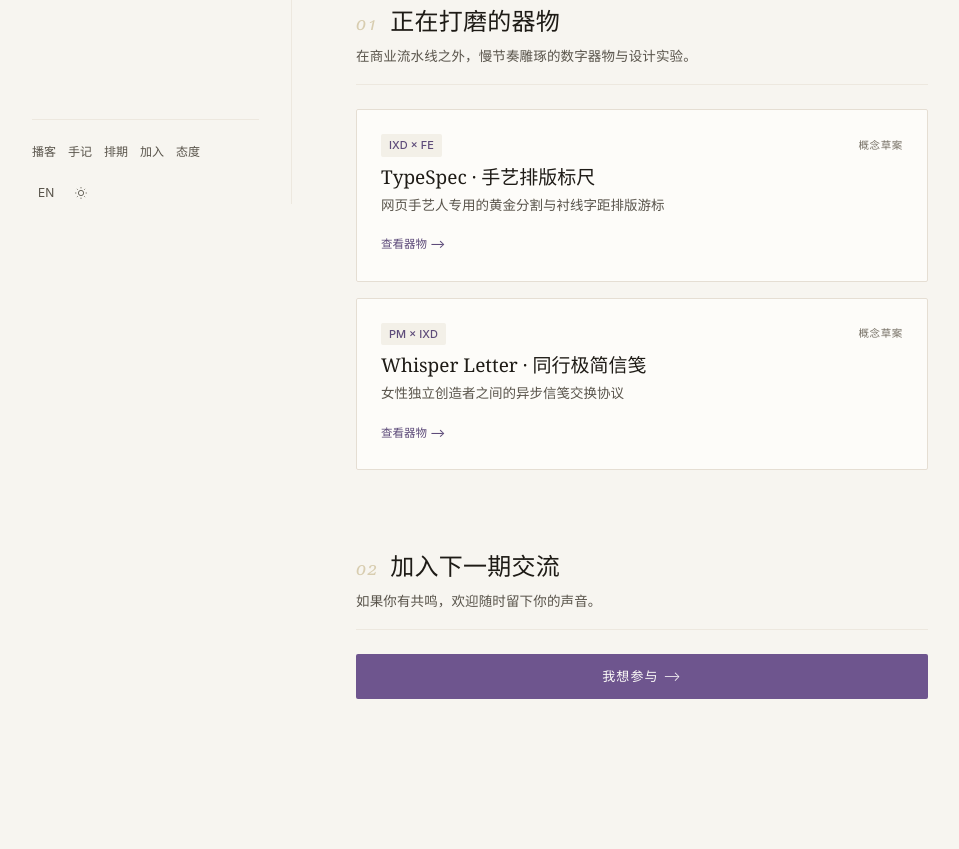
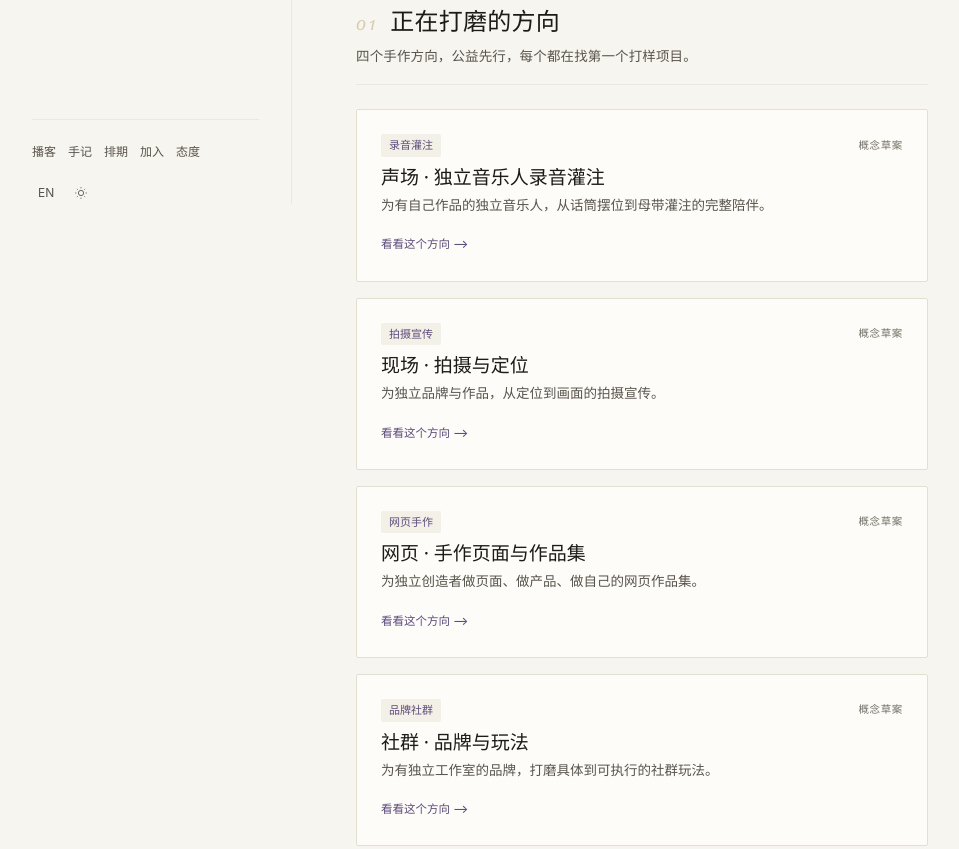
Before and after one commit to duoremifa/women-in-tech, an Astro site: page / in a window 1280 px wide. Shown: the part 514-1363 px from the top of the page, without its empty margins (160-1119 px from the left). Built offline with nearby package versions, Linux system fonts and the light colour scheme; Astro itself is replaced by a stand-in of ours; a web font is replaced by a local one.

Commit message:
works: reframe around 4 craft directions (audio/visual/web/brand)
- Drop tech-only WorkRole enum; replace roles badge with craft category label
- 4 directional works: 声场(录音灌注) · 现场(拍摄宣传) · 网页(手作) · 社群(品牌玩法)
- Section: 正在打磨的器物 → 正在打磨的方向 / In the Workshop
- All status=concept, honest framing: each direction seeking first打样 project
- CTAs soften: 认领共建角色 → 想一起打磨; 加入推敲 → 我想参与
- 器物 → 方向 throughout (back link, placeholder note, other-works link)
- Public-welfare first framing; agent/business motive kept private (not on page)

Co-Authored-By: Claude Opus 4.8 (1M context) <noreply@anthropic.com>

```diff
--- a/src/data/works.ts
+++ b/src/data/works.ts
@@ -1,8 +1,9 @@
 // src/data/works.ts
-// 正在打磨的器物（Craft Lab 候选）。当前为占位，详情页 /works/[slug] 先搭框架。
+// 正在打磨的方向（四个手作方向，公益先行）。
+// 每个方向在找第一个打样项目，其他人可选择加入共建。
+// 详情页 /works/[slug] 先搭框架，等真实打样项目落地再补原型与图。
 
 export type WorkStatus = 'concept' | 'prototype' | 'building';
-export type WorkRole = 'pm' | 'ixd' | 'fe';
 
 export interface Work {
   slug: string;
@@ -11,7 +12,9 @@ export interface Work {
   taglineZh: string;
   taglineEn: string;
   status: WorkStatus;
-  roles: WorkRole[];
+  /** 手作方向分类标签（替代原 tech-only roles 枚举） */
+  craftZh: string;
+  craftEn: string;
   ethosZh: string;
   ethosEn: string;
   cobuildHintZh: string;
@@ -20,30 +23,60 @@ export interface Work {
 
 export const WORKS: Work[] = [
   {
-    slug: 'typespec',
-    titleZh: 'TypeSpec · 手艺排版标尺',
-    titleEn: 'TypeSpec · Typography Calliper',
-    taglineZh: '网页手艺人专用的黄金分割与衬线字距排版游标',
-    taglineEn: 'A modular golden-ratio typography inspection utility',
+    slug: 'sound-field',
+    titleZh: '声场 · 独立音乐人录音灌注',
+    titleEn: 'Sound Field · Recording for Independent Musicians',
+    taglineZh: '为有自己作品的独立音乐人，从话筒摆位到母带灌注的完整陪伴。',
+    taglineEn: 'From mic placement to mastering—end-to-end care for independent musicians with original work.',
     status: 'concept',
-    roles: ['ixd', 'fe'],
-    ethosZh: '让中英文混排拥有如同手制书籍一般的留白韵律与行气呼吸。把排版当手艺，而非默认值。',
-    ethosEn: 'Bringing bookish calm and meticulous tracking to modern web screens. Treating typography as craft, not default.',
-    cobuildHintZh: 'PM 负责即开即用体验；IxD 负责模块化尺度与黄金比例游标；FE 负责纯 CSS 变量流式驱动。',
-    cobuildHintEn: 'PM owns the instant-use loop; IxD owns modular scale + golden-ratio callipers; FE owns pure CSS-variable fluid driving.',
+    craftZh: '录音灌注',
+    craftEn: 'Audio',
+    ethosZh: '把声音当手艺——每一帧都经得起回放，不靠响度讨好耳朵。',
+    ethosEn: 'Treating sound as craft—every frame holds up to replay, never flattering the ear with loudness.',
+    cobuildHintZh: '我负责录音工程与母带陪伴；欢迎乐手带来未完成的曲子，或调音师一起打磨频段。',
+    cobuildHintEn: 'I cover recording engineering and mastering accompaniment; musicians bring unfinished tracks, or engineers co-shape the frequency map.',
   },
   {
-    slug: 'whisper-letter',
-    titleZh: 'Whisper Letter · 同行极简信笺',
-    titleEn: 'Whisper Letter · Peer Critique Protocol',
-    taglineZh: '女性独立创造者之间的异步信笺交换协议',
-    taglineEn: 'An asynchronous craft critique protocol for independent creators',
+    slug: 'on-set',
+    titleZh: '现场 · 拍摄与定位',
+    titleEn: 'On Set · Shooting & Positioning',
+    taglineZh: '为独立品牌与作品，从定位到画面的拍摄宣传。',
+    taglineEn: 'From positioning to frame—shooting and promotion for independent brands and works.',
     status: 'concept',
-    roles: ['pm', 'ixd'],
-    ethosZh: '每次仅交换一份深度同行反馈，拒绝浮躁的信息流与客套夸奖。一封信的耐心，胜过一百条点赞。',
-    ethosEn: 'Exchange one deep, sincere feedback letter at a time. The patience of one letter outweighs a hundred likes.',
-    cobuildHintZh: 'PM 负责深度反馈互助闭环；IxD 负责火漆封蜡式异步折叠动效；FE 负责轻量端对端加密文本协议。',
-    cobuildHintEn: 'PM owns the deep-feedback loop; IxD owns the wax-seal async folding motion; FE owns lightweight E2E text protocol.',
+    craftZh: '拍摄宣传',
+    craftEn: 'Visual',
+    ethosZh: '不拍流水线广告，只拍配得上作品本身的画面。',
+    ethosEn: 'No conveyor-belt ads—only frames worthy of the work itself.',
+    cobuildHintZh: '我负责定位与现场；欢迎摄影师、导演或品牌主一起把画面做对。',
+    cobuildHintEn: 'I handle positioning and on-set direction; photographers, directors, or brand owners co-shoot the right frame.',
+  },
+  {
+    slug: 'web-craft',
+    titleZh: '网页 · 手作页面与作品集',
+    titleEn: 'Web · Hand-made Pages & Portfolios',
+    taglineZh: '为独立创造者做页面、做产品、做自己的网页作品集。',
+    taglineEn: 'Pages, products, and portfolio sites for independent creators.',
+    status: 'concept',
+    craftZh: '网页手作',
+    craftEn: 'Web',
+    ethosZh: '把网页当器物打磨——每一行字、每一帧动效都经得起审视。',
+    ethosEn: 'Polishing the web like an artifact—every line and motion frame holds up to scrutiny.',
+    cobuildHintZh: '我负责前端与排版；欢迎设计师一起把审美做对，或产品一起把逻辑想清。',
+    cobuildHintEn: 'I own frontend and typography; designers co-own the aesthetics, or PMs co-think the logic.',
+  },
+  {
+    slug: 'circle-plays',
+    titleZh: '社群 · 品牌与玩法',
+    titleEn: 'Circle · Brand & Plays',
+    taglineZh: '为有独立工作室的品牌，打磨具体到可执行的社群玩法。',
+    taglineEn: 'Concrete, executable community plays for independent studio brands.',
+    status: 'concept',
+    craftZh: '品牌社群',
+    craftEn: 'Brand',
+    ethosZh: '不做泛社群，只为独立品牌打磨具体到能落地的玩法。',
+    ethosEn: 'No generic communities—only plays concrete enough to land for one independent brand.',
+    cobuildHintZh: '我负责玩法策划与执行；欢迎品牌主带来真实社群，一起把创新做出来。',
+    cobuildHintEn: 'I run play design and execution; brand owners bring a real community, we co-build the innovation.',
   },
 ];
 
--- a/src/pages/index.astro
+++ b/src/pages/index.astro
@@ -122,23 +122,23 @@ import { WORKS } from '../data/works';
           <div class='section-heading-group lang-zh'>
             <div class='section-title-line'>
               <span class='section-serial'>01</span>
-              <h2 class='section-main-title'>正在打磨的器物</h2>
+              <h2 class='section-main-title'>正在打磨的方向</h2>
             </div>
-            <p class='section-intro-text'>在商业流水线之外，慢节奏雕琢的数字器物与设计实验。</p>
+            <p class='section-intro-text'>四个手作方向，公益先行，每个都在找第一个打样项目。</p>
           </div>
           <div class='section-heading-group lang-en'>
             <div class='section-title-line'>
               <span class='section-serial'>01</span>
-              <h2 class='section-main-title'>Works in the Workshop</h2>
+              <h2 class='section-main-title'>In the Workshop</h2>
             </div>
-            <p class='section-intro-text'>Digital artifacts and craft experiments in active development.</p>
+            <p class='section-intro-text'>Four craft directions, public-welfare first, each seeking its first sample project.</p>
           </div>
 
           <div class='workshop-cards-stack'>
             {WORKS.map(w => (
               <a class='workshop-card' href={`/works/${w.slug}`}>
                 <div class='card-header-line'>
-                  <span class='work-status-badge'>{w.roles.map(r => r.toUpperCase()).join(' × ')}</span>
+                  <span class='work-status-badge'>{w.craftZh}</span>
                   <span class='work-triad-pills'>{w.status === 'prototype' ? '原型推敲中' : '概念草案'}</span>
                 </div>
                 <h3 class='work-title lang-zh'>{w.titleZh}</h3>
@@ -146,7 +146,7 @@ import { WORKS } from '../data/works';
                 <p class='work-summary lang-zh'>{w.taglineZh}</p>
                 <p class='work-summary lang-en'>{w.taglineEn}</p>
                 <span class='work-cta'>
-                  <span class='lang-zh'>查看器物 ⟶</span>
+                  <span class='lang-zh'>看看这个方向 ⟶</span>
                   <span class='lang-en'>Explore ⟶</span>
                 </span>
               </a>
```
Also changed, not shown: src/pages/works/[slug].astro (+9 -9 lines), src/pages/works/index.astro (+14 -14 lines).
